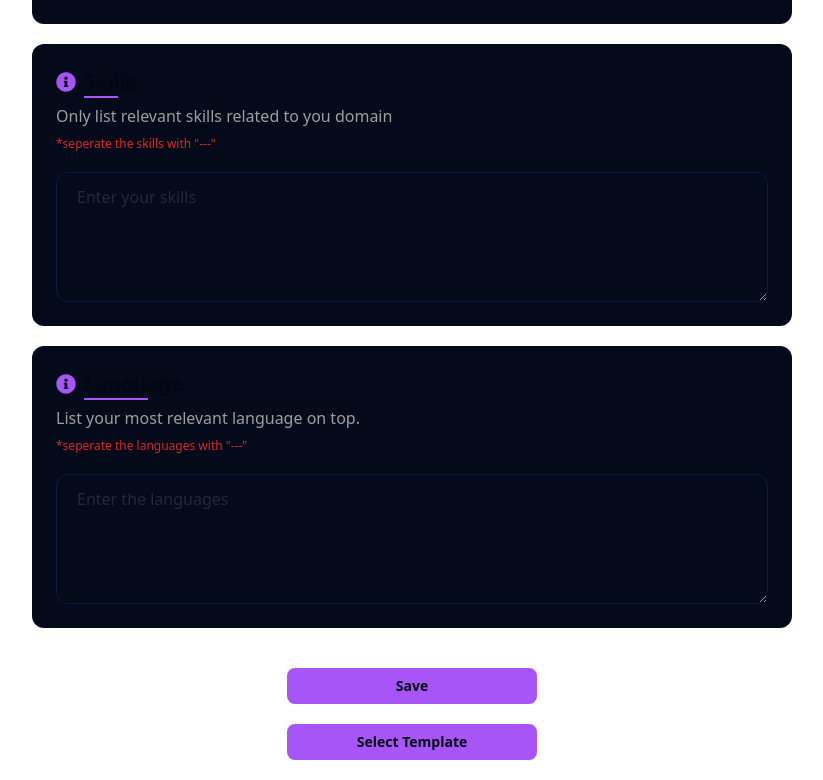
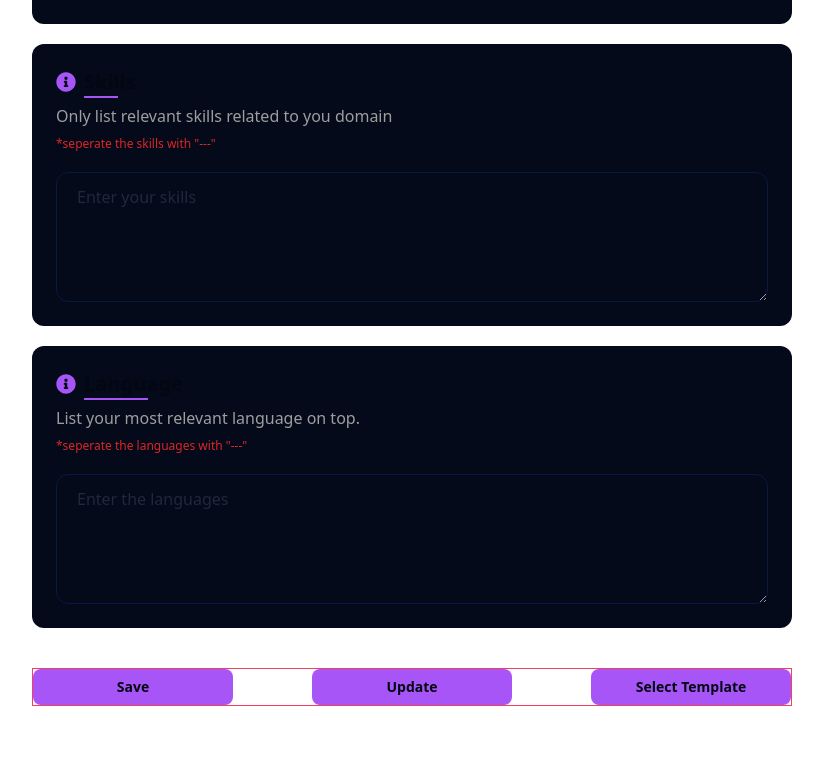
Before and after one commit to HarikrishnanYPR1707/EcliptiQ, a React (Vite) app in the folder client/: page /information/1 in a window 1280 px wide. Shown: the part 5514-6294 px from the top of the page, without its empty margins (228-1051 px from the left). After the commit the page ends 6240 px from the top, so only its background shows below. Built offline with nearby package versions, Linux system fonts and the light colour scheme; no server answers; a web font is replaced by a local one.

Commit message:
Added UI changes

```diff
--- a/client/src/pages/Information.jsx
+++ b/client/src/pages/Information.jsx
@@ -1612,7 +1612,7 @@ const Information = () => {
             </div>
           </div>
           {/* input section */}
-          <div className="gap-1la mt-5 flex w-full flex-col items-start justify-center">
+          <div className="mt-5 flex w-full flex-col items-start justify-center gap-1">
             <textarea
               placeholder="Enter the languages"
               className="h-[130px] w-full rounded-xl border border-[#0a1846] bg-[#040a1a] py-3 pl-5 text-white placeholder:text-[#22283b] focus:border-none focus:outline focus:outline-purple-500"
@@ -1627,17 +1627,26 @@ const Information = () => {
           </div>
         </div>
       </div>
+      <div className="flex w-[760px] items-center justify-between border border-rose-500">
         <button
           onClick={handleDataSubmission}
-        className="mb-5 w-[250px] rounded-lg bg-purple-500 py-2 text-sm font-bold"
+          className="w-[200px] rounded-lg bg-purple-500 py-2 text-sm font-semibold"
         >
           Save
         </button>
-      <Link to="/templates">
-        <button className="w-[250px] rounded-lg bg-purple-500 py-2 text-sm font-bold">
+        <button
+          // onClick={updateResumeData}
+          className="w-[200px] rounded-lg bg-purple-500 py-2 text-sm font-semibold"
+        >
+          Update
+        </button>
+        <Link
+          to="/templates"
+          className="w-[200px] rounded-lg bg-purple-500 py-2 text-center text-sm font-semibold"
+        >
           Select Template
-        </button>
         </Link>
+      </div>
     </div>
   );
 };
```
Lines whose indentation alone changed are shown as unchanged.
